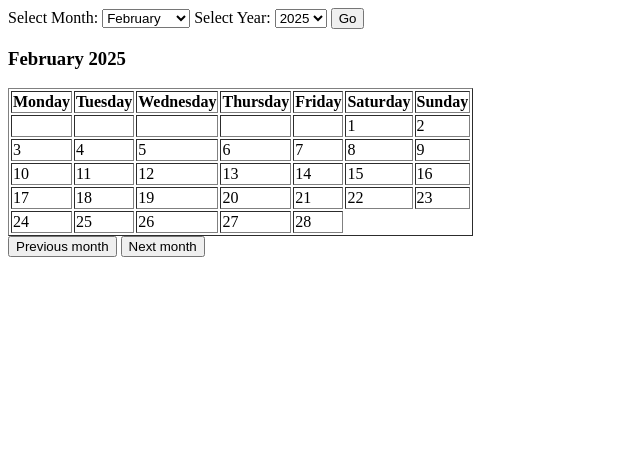
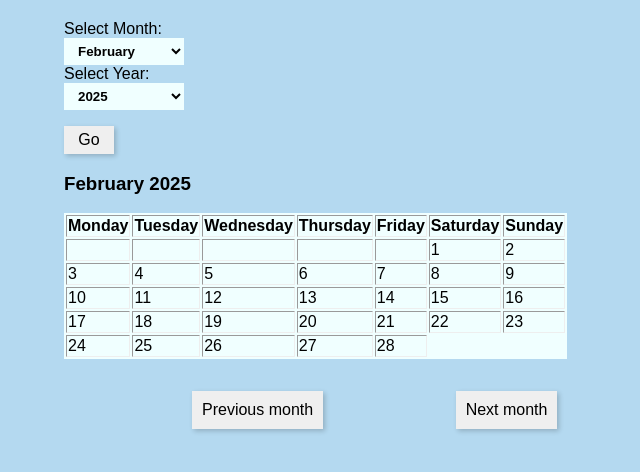
Before and after one commit to samirahekmati/Days-calendar-project, a website with bundled scripts: page Project-Days-Calendar/index.html in a window 1280 px wide. Shown: the whole page, without its empty margins (0-640 px from the left). Built offline with nearby package versions, Linux system fonts and the light colour scheme.

Commit message:
added some styling

```diff
--- a/Project-Days-Calendar/index.html
+++ b/Project-Days-Calendar/index.html
@@ -1,8 +1,11 @@
 <!DOCTYPE html>
 <html>
   <head>
-        <script type="module" src="common.mjs"></script>
-        <script type="module" src="web.mjs"></script>
+    <meta charset="UTF-8" />
+    <meta http-equiv="X-UA-Compatible" content="IE=edge" />
+    <meta name="viewport" content="width=device-width, initial-scale=1.0" />
+    <title>Document</title>
+    <link rel="stylesheet" href="style.css">
   </head>
   <body>
     <label for="month-select">Select Month:</label>
@@ -11,10 +14,7 @@
     <label for="year-select">Select Year:</label>
     <select id="year-select"></select>
 
-
     <button id="go-button">Go</button>
-
-
 
     <div id="table-container"></div>
 
@@ -22,5 +22,7 @@
       <button id="previous-button">Previous month</button>
       <button id="next-button">Next month</button>
     </div>
+
+    <script type="module" src="web.mjs"></script>
   </body>
 </html>
--- /dev/null
+++ b/Project-Days-Calendar/style.css
@@ -0,0 +1,41 @@
+body{
+    font-family: Arial, Helvetica, sans-serif;
+    background-color: #B4D9F0;
+    margin: 0 auto;
+    padding-top: 20px;
+    max-width: 90%;
+    display: flex;
+    flex-direction: column;
+}
+
+#previous-button, #next-button {
+    margin-top: 2rem;
+    margin-left: 8rem;
+    padding: 10px 10px;
+    border: none;
+    font-size: 16px;
+    box-shadow: 2px 2px 5px rgba(0, 0, 0, 0.2);
+}
+
+#go-button{
+    width: 50px;
+    margin-top: 1rem;
+    border: none;
+    padding: 5px 10px;
+    font-size: 16px;
+    box-shadow: 2px 2px 5px rgba(0, 0, 0, 0.2);
+
+}
+
+#month-select, #year-select{
+    width: 120px;
+    background-color:azure;
+    border: none;
+    padding: 5px 10px;
+    font-weight: bold;
+}
+
+table{
+    background-color:azure;
+    border: none;
+}
```
Lines whose indentation alone changed are shown as unchanged.
